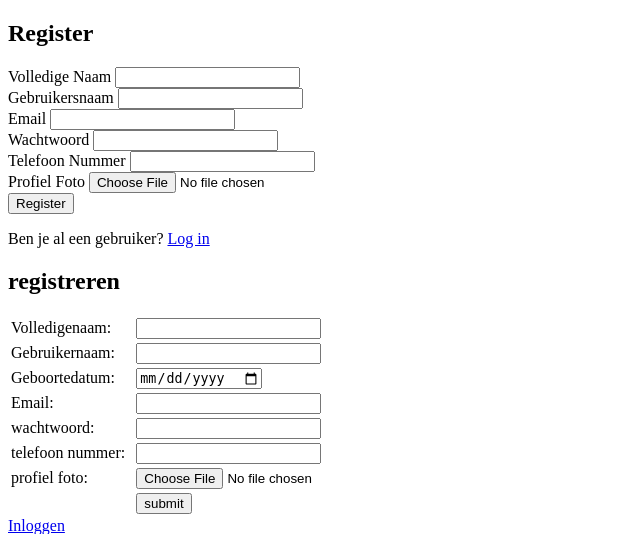
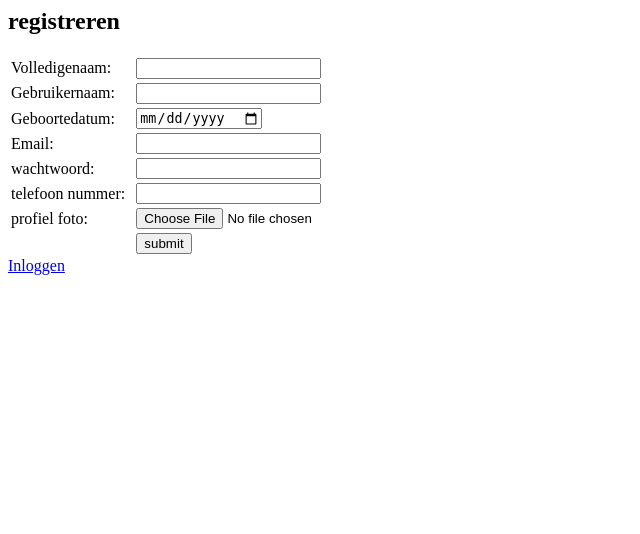
Before and after one commit to jellewijma/Pollepel, a PHP site: page /register.php in a window 1280 px wide. Shown: the top 534 px of the page, without its empty margins (0-640 px from the left). Run offline with PHP 8.4, Linux system fonts and the light colour scheme; data that the repository does not hold is empty.

Commit message:
new register

```diff
--- a/PHP/register.php
+++ b/PHP/register.php
@@ -1,60 +1,4 @@
 <?php include('config.php')?>
-
-<!DOCTYPE html>
-<html lang="en">
-<head>
-    <meta charset="UTF-8">
-    <meta name="viewport" content="width=device-width, initial-scale=1.0">
-    <title>Register</title>
-</head>
-<body>
-    <div class="header">
-        <h2>Register</h2>
-    </div>
-
-    <form method="post" action="register.php">
-        <div class="input-group">
-            <label>Volledige Naam</label>
-            <input type="text" name="fullname" value="<?php echo $FullName; ?>">
-        </div>
-        <div class="input-group">
-            <label>Gebruikersnaam</label>
-            <input type="text" name="username" value="<?php echo $UserName; ?>">
-        </div>
-        <div class="input-group">
-            <label>Email</label>
-            <input type="email" name="email" value="<?php echo $Email; ?>">
-        </div>
-        <div class="input group">
-            <label>Wachtwoord</label>
-            <input type="password" name="password">
-        </div>
-        <div class="input-group">
-            <label>Telefoon Nummer</label>
-            <input type="tel" name="username" value="<?php echo $PhoneNumber; ?>">
-        </div>
-        <div class="input-group">
-            <label>Profiel Foto</label>
-            <input type="file" name="imageField" value="<?php echo $UserProfile; ?>">
-        </div>
-        <div class="input group">
-            <button type="submit" class="btn" name="reg_user">Register</button>
-        </div>
-        <p>
-            Ben je al een gebruiker? <a href="inlog.php">Log in</a>
-        </p>
-    </form>
-</body>
-</html>
-
-
-<?php
-
-
-
-
-?>
-
 
 <html>
 
```
